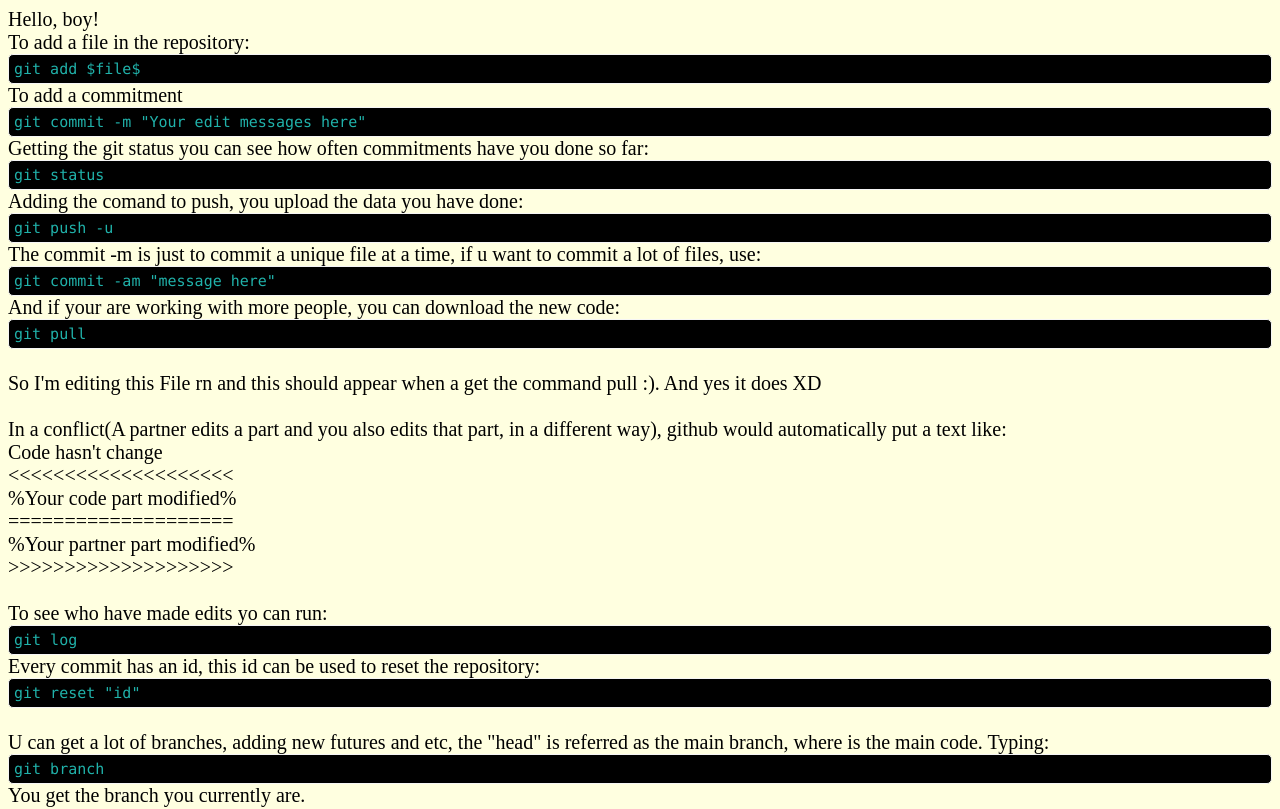
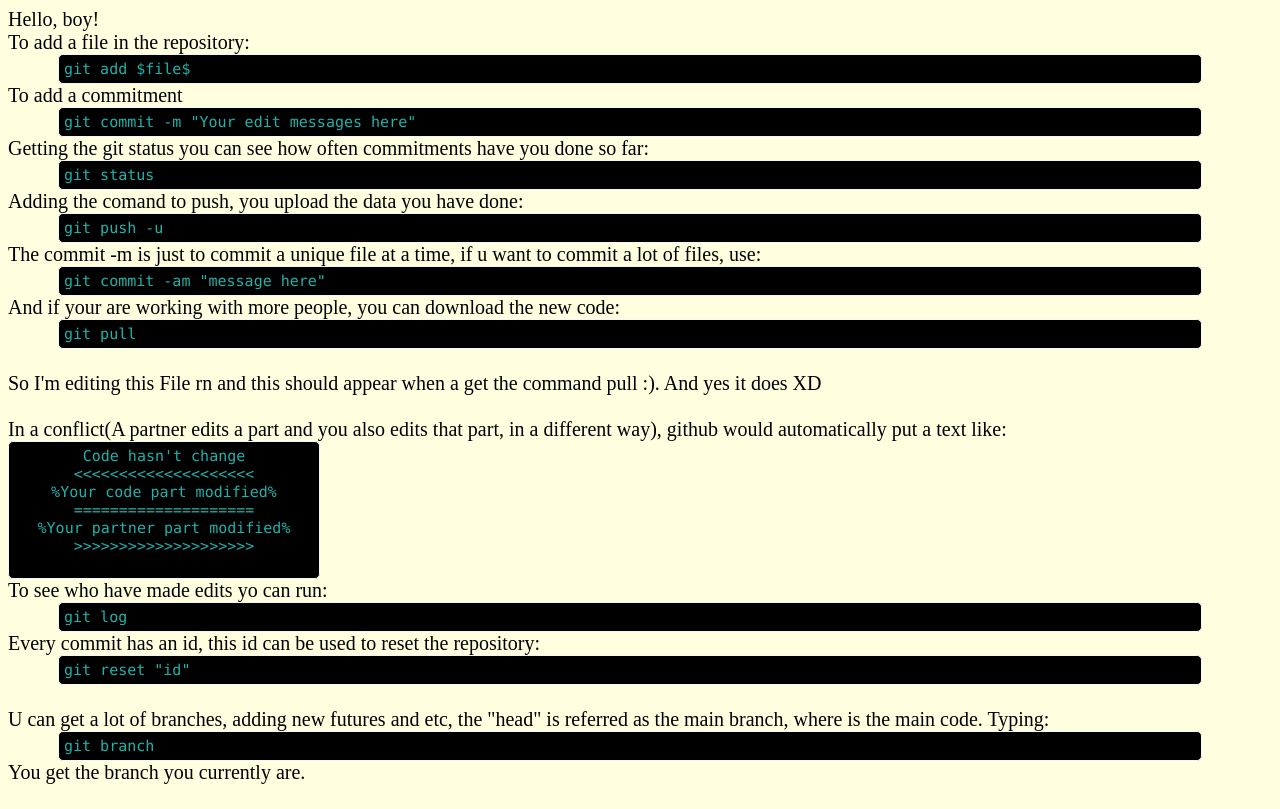
Before and after one commit to doradea13/doradea13.github.io, a plain HTML site: page index.html in a window 1280 px wide. Shown: the top 809 px of the page. Drawn offline with Linux system fonts and the light colour scheme.

Commit message:
asdjands

```diff
--- a/Styles_git.scss
+++ b/Styles_git.scss
@@ -7,6 +7,8 @@ $font_and_background: rgb(197, 205, 207);
     padding: 5px;
     border: solid 1px whitesmoke;
     border-radius: 5px;
+    margin-left: 50px;
+    margin-right: 70px;
   }
 
   body {
@@ -14,3 +16,14 @@ $font_and_background: rgb(197, 205, 207);
     font-family: 'Times New Roman', Times, serif;
     background-color: lightyellow;
   }
+
+  #example_code{
+    background-color: black;
+    font-family: consolas;
+    font-size: 15px;
+    color: lightseagreen;
+    padding: 5px;
+    border: solid 1px whitesmoke;
+    border-radius: 5px;
+    width: 300px;
+  }
--- a/index.html
+++ b/index.html
@@ -41,7 +41,7 @@
     In a conflict(A partner edits a part and you also edits that part, in a different way), github
     would automatically put a text like: <br>
 
-    <div id="Code Example">
+    <div align="center" id="example_code">
     Code hasn't change <br>
     <<<<<<<<<<<<<<<<<<<< <br>
     %Your code part modified%    <br>
```
Also changed, not shown: Styles_git.css.
